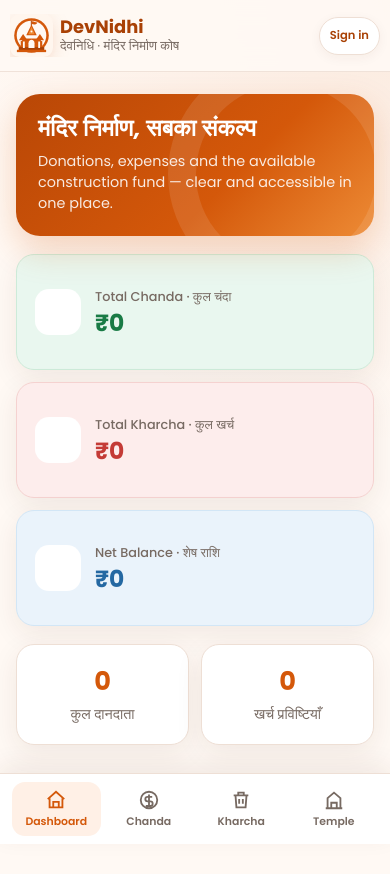
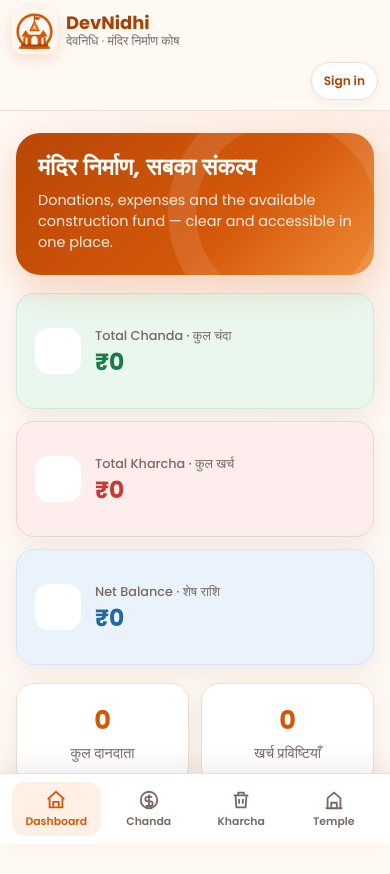
Before and after one commit to QorvenTech/DevNidhi, a plain HTML site: page index.html in a window 390 px wide. Before the commit the page ends 844 px from the top, so only its background shows below. Drawn offline with Linux system fonts and the light colour scheme.

Commit message:
Add files via upload

```diff
--- a/index.html
+++ b/index.html
@@ -902,62 +902,61 @@
 
     @media (max-width: 520px) {
       .app-header {
-        gap: 7px;
-        padding-right: 10px;
-        padding-left: 10px;
+        display: grid;
+        grid-template-columns: 1fr;
+        gap: 8px;
+        padding: 9px 12px 10px;
       }
 
       .brand {
-        flex: 1 1 auto;
-        gap: 7px;
-        overflow: hidden;
+        width: 100%;
+        gap: 9px;
+        overflow: visible;
       }
 
       .brand-logo {
-        width: 43px;
-        height: 43px;
+        width: 45px;
+        height: 45px;
       }
 
       .brand-copy {
-        overflow: hidden;
+        overflow: visible;
       }
 
       .brand-name,
       .brand-tagline {
-        overflow: hidden;
-        text-overflow: ellipsis;
+        overflow: visible;
+        text-overflow: clip;
+        white-space: normal;
       }
 
       .brand-tagline {
-        white-space: normal;
-        display: -webkit-box;
-        -webkit-box-orient: vertical;
-        -webkit-line-clamp: 2;
+        display: block;
+        font-size: 0.78rem;
+        line-height: 1.2;
       }
 
       .header-actions {
-        flex: 0 1 auto;
+        width: 100%;
         min-width: 0;
-        gap: 5px;
+        justify-content: flex-end;
+        gap: 7px;
       }
 
       .auth-button {
-        padding: 8px 10px;
-        font-size: 0.72rem;
+        padding: 8px 12px;
+        font-size: 0.76rem;
       }
 
       .account-name {
-        max-width: 94px;
-      }
-    }
-
-    @media (max-width: 380px) {
-      .account-name {
-        max-width: 72px;
-      }
-
-      .brand-tagline {
-        font-size: 0.72rem;
+        width: auto;
+        max-width: calc(100% - 82px);
+        overflow: visible;
+        text-overflow: clip;
+        white-space: normal;
+        line-height: 1.2;
+        text-align: center;
+        overflow-wrap: anywhere;
       }
     }  </style>
 </head>
@@ -1247,6 +1246,6 @@
 
   <div id="toast-container" class="toast-container" aria-live="polite"></div>
 
-  <script type="module" src="./app.js?v=5"></script>
+  <script type="module" src="./app.js?v=6"></script>
 </body>
 </html>
--- a/service-worker.js
+++ b/service-worker.js
@@ -4,13 +4,13 @@
  * Firestore manages record-level offline persistence and synchronization.
  */
 
-const CACHE_VERSION = "devnidhi-v5";
+const CACHE_VERSION = "devnidhi-v6";
 const APP_SHELL = [
   "./",
   "./index.html",
   "./manifest.json",
   "./firebase-config.js",
-  "./app.js?v=5",
+  "./app.js?v=6",
   "./logo.svg",
   "./icon-192.png",
   "./icon-512.png"
```
